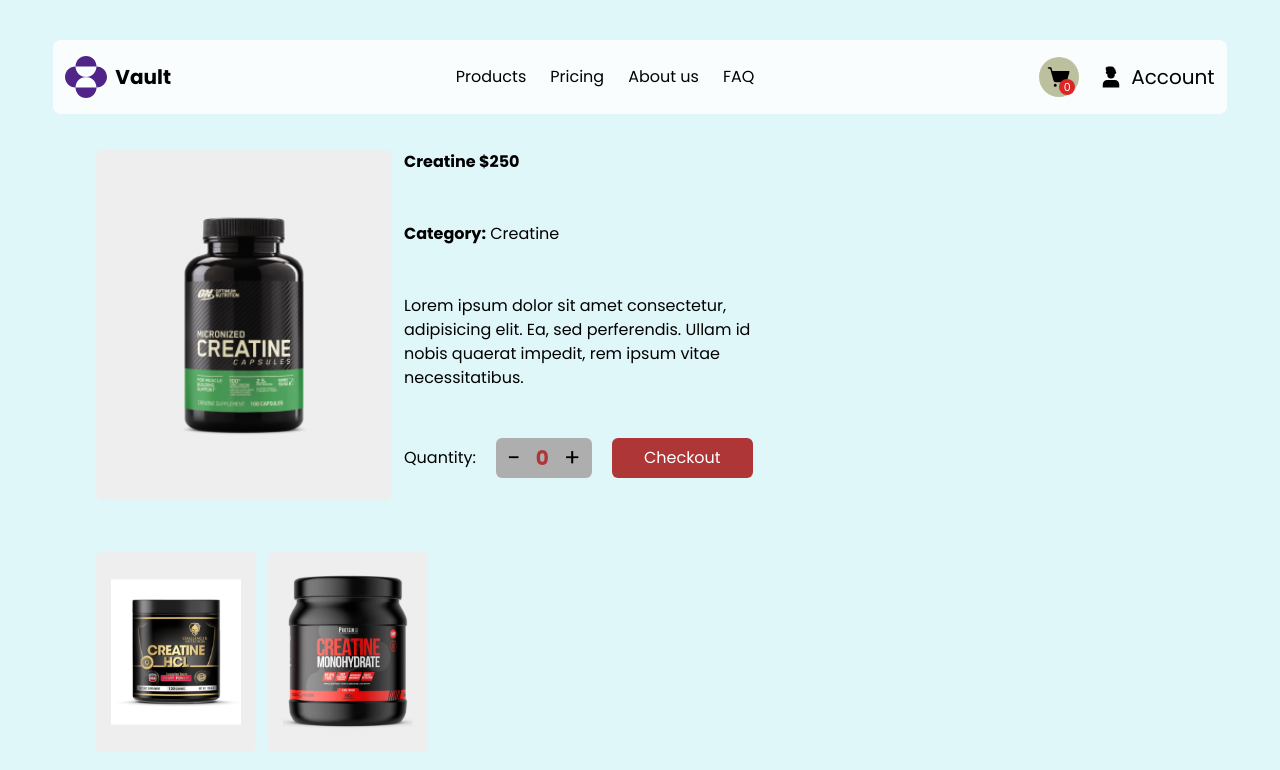
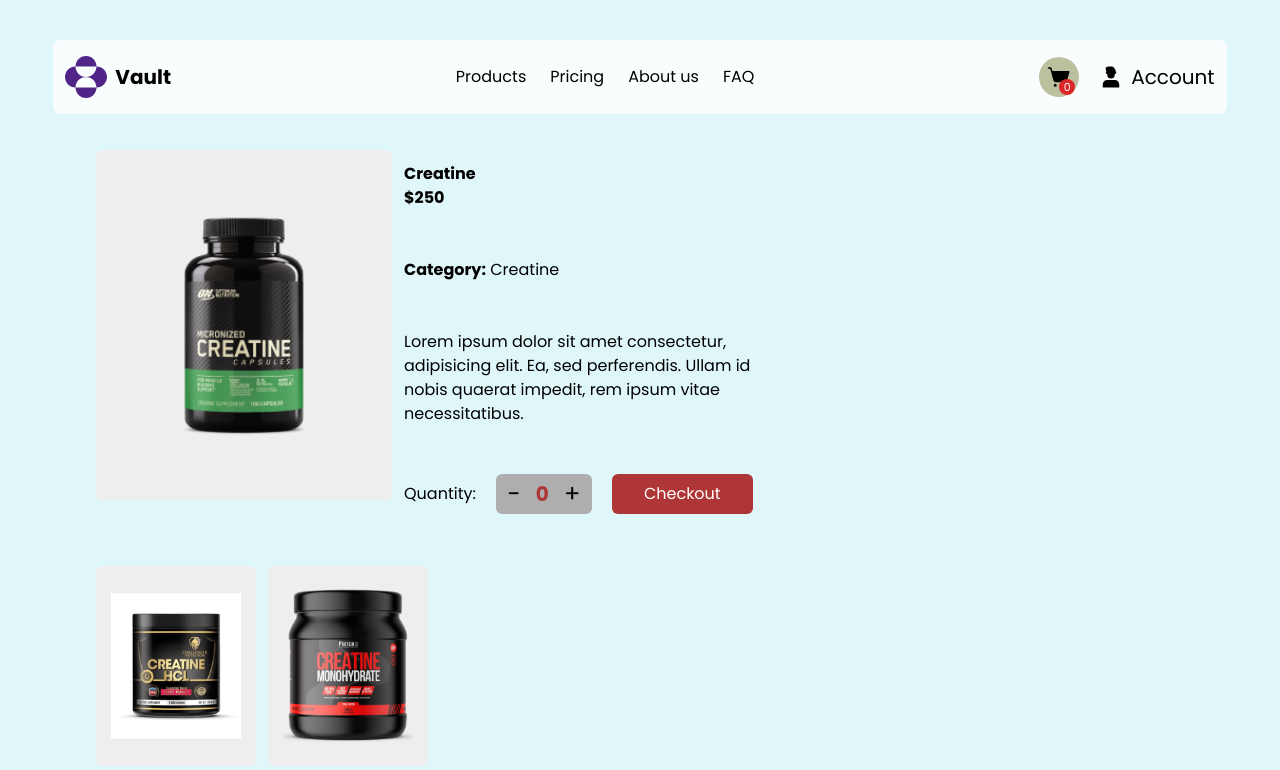
Before and after one commit to ikennarichard/timbu-store, a Next.js app: page /product/1 in a window 1280 px wide. Shown: the top 770 px of the page. Built offline with nearby package versions, Linux system fonts and the light colour scheme.

Commit message:
Remove inline overflow

```diff
--- a/app/checkout/page.tsx
+++ b/app/checkout/page.tsx
@@ -14,9 +14,9 @@
     }, 0)
   );
   return (
-    <main className="bg-light_cyan min-h-screen flex flex-col justify-center">
+    <main className="bg-light_cyan min-h-screen flex flex-col justify-center overflow-x-hidden">
       <title>Checkout</title>
-      <section className="flex flex-wrap justify-center gap-3 pt-12">
+      <section className="flex flex-wrap justify-center gap-3 pt-12 md:flex-col-reverse md:px-2">
         <BillingForm amount={total} />
         <ShoppingCart />
       </section>
--- a/app/page.tsx
+++ b/app/page.tsx
@@ -12,7 +12,7 @@
 
 export default function Home() {
   return (
-    <main className="flex flex-col bg-light_cyan gap-2">
+    <main className="flex overflow-x-hidden min-h-screen flex-col bg-light_cyan gap-2 relative z-[1]">
       <Header />
       {/* Hero */}
       <Hero />
--- a/app/product/[productId]/page.tsx
+++ b/app/product/[productId]/page.tsx
@@ -31,7 +31,8 @@
   const product = products.find((product) => product.id === productId);
   return (
     <>
-      <div className="flex mt-3 pl-24 h-fit">
+      <div className="flex mt-3 pl-24 md:px-6 h-fit md:flex-col">
+        {/* project image */}
         <div className="bg-[#EEEEEE] rounded-md h-fit p-12">
           <Image
             src={product!.image}
@@ -40,31 +41,37 @@
             height={200}
           />
         </div>
-        <div className="basis-2/6 ps-3 flex flex-col gap-12">
-          <h3 className="capitalize font-semibold">
-            {product!.name} {formatCurrency(product!.price)}
+
+        {/* product details */}
+        <div className="basis-2/6 ps-3 pt-3 flex flex-col gap-12">
+          <h3 className="capitalize font-semibold md:flex md:gap-3 md:text-[1.5rem]">
+            <p>{product!.name}</p> <p>{formatCurrency(product!.price)}</p>
           </h3>
-          <p>
+          <p className="md:hidden">
             <b>Category:</b>{" "}
             <span className="capitalize">{product!.category}</span>
           </p>
-          <p className="max-w-[23rem]">{product!.description}</p>
-          <div className="flex gap-5 items-center">
-            <span>Quantity:</span>
+
+          {/* description */}
+          <p className="max-w-[22rem]">{product!.description}</p>
+
+          <div className="flex gap-5 items-center md:justify-between md:px-5">
+            <span className="md:hidden">Quantity:</span>
             <QuantityButton product={product!} />
 
             <Link
               href="/checkout"
-              className="bg-reddish text-white rounded-md px-8 py-2"
+              className="bg-reddish text-white rounded-md px-8 py-2 md:py-3 text-center"
             >
               Checkout
             </Link>
           </div>
         </div>
       </div>
+      {/* </#project details> */}
 
       <div>
-        <ul className="flex flex-col gap-5 mt-7 pl-24">
+        <ul className="flex flex-col gap-5 mt-7 pl-24 md:hidden">
           <div className="flex gap-3 w-fit">
             {products
               .filter(
@@ -96,7 +103,7 @@
               </div>
             </div>
             <div className="w-[30%]">
-              <p className="capitalize">{productName}</p> is {description}
+              <p className="capitalize">{productName}</p> {description}
             </div>
           </li>
         </ul>
@@ -117,7 +124,7 @@
         </ul>
       </div>
       <footer className="bg-dark_cyan px-10 py-20 flex flex-col gap-8 mt-8 items-center justify-center">
-        <h2 className="text-[1.8rem] font-bold">
+        <h2 className="text-[1.8rem] font-bold md:text-[1rem] md:text-center">
           SUBSCRIBE NOW For Coupons, Newsletters, And More!
         </h2>
         <Subscribe />
```
